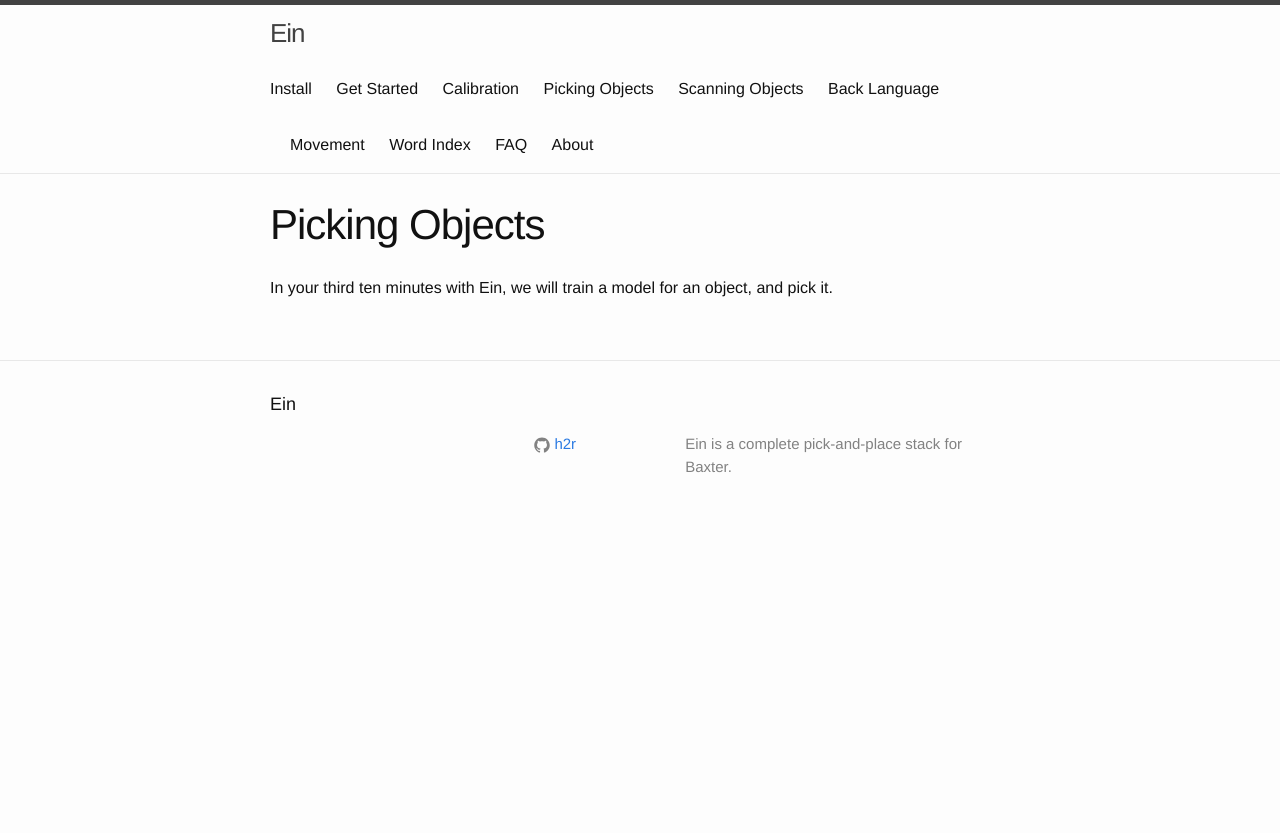
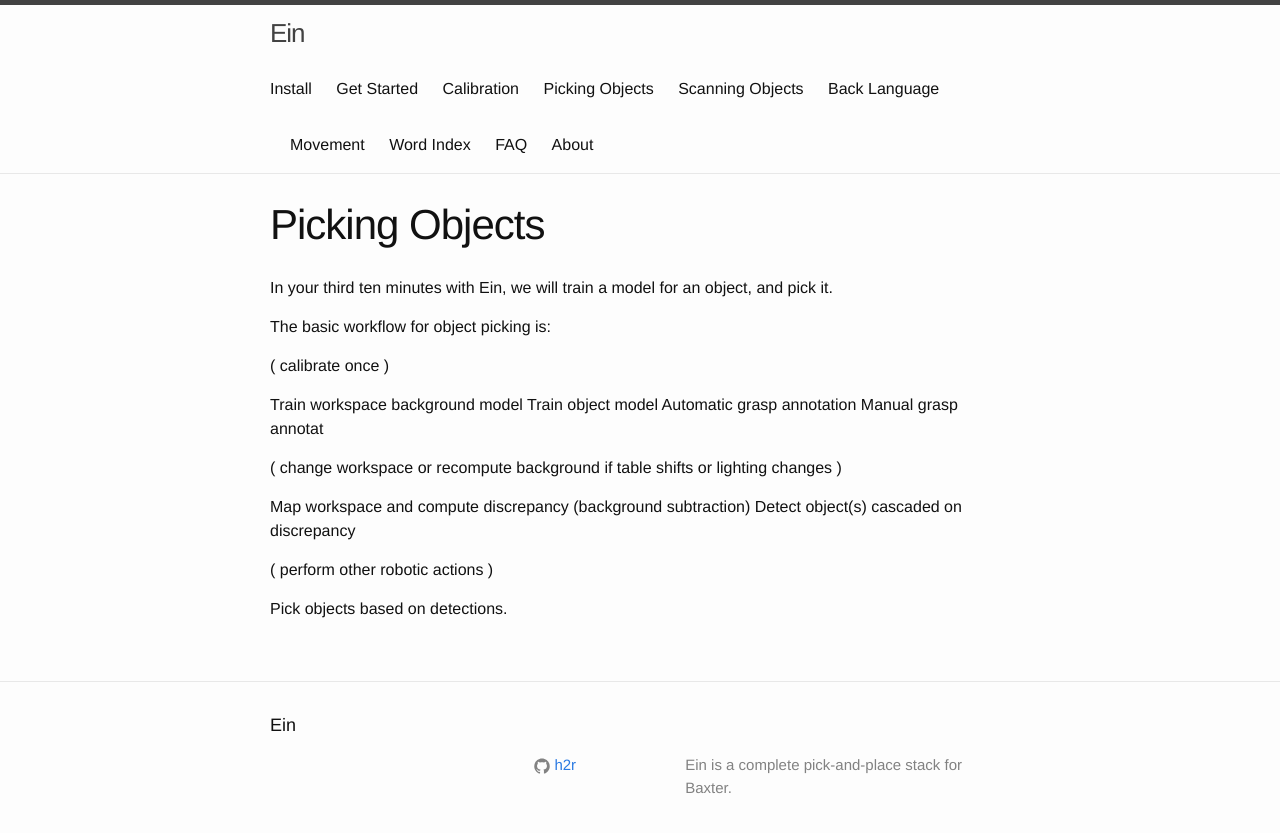
Before and after one commit to h2r/ein, a Jekyll site: the page built from pickingobjects.md, in a window 1280 px wide. Shown: the top 833 px of the page. Built offline with Jekyll 4.4.1, drawn with Linux system fonts in a browser that asks for light colours.

Commit message:
starting on object picking, going to continue this morning
Former-commit-id: a8837d4ffcc959f7e1a6604b0121f7eeaad96fe9

```diff
--- a/pickingobjects.md
+++ b/pickingobjects.md
@@ -7,3 +7,23 @@
 
 In your third ten minutes with Ein, we will train a model for an
 object, and pick it.
+
+
+
+The basic workflow for object picking is:
+
+( calibrate once )
+
+Train workspace background  model
+Train object model
+  Automatic grasp annotation
+    Manual grasp annotat
+
+( change workspace or recompute background if table shifts or lighting changes )
+
+Map workspace and compute discrepancy (background subtraction)
+Detect object(s) cascaded on discrepancy
+
+( perform other robotic actions )
+
+Pick objects based on detections.
```
